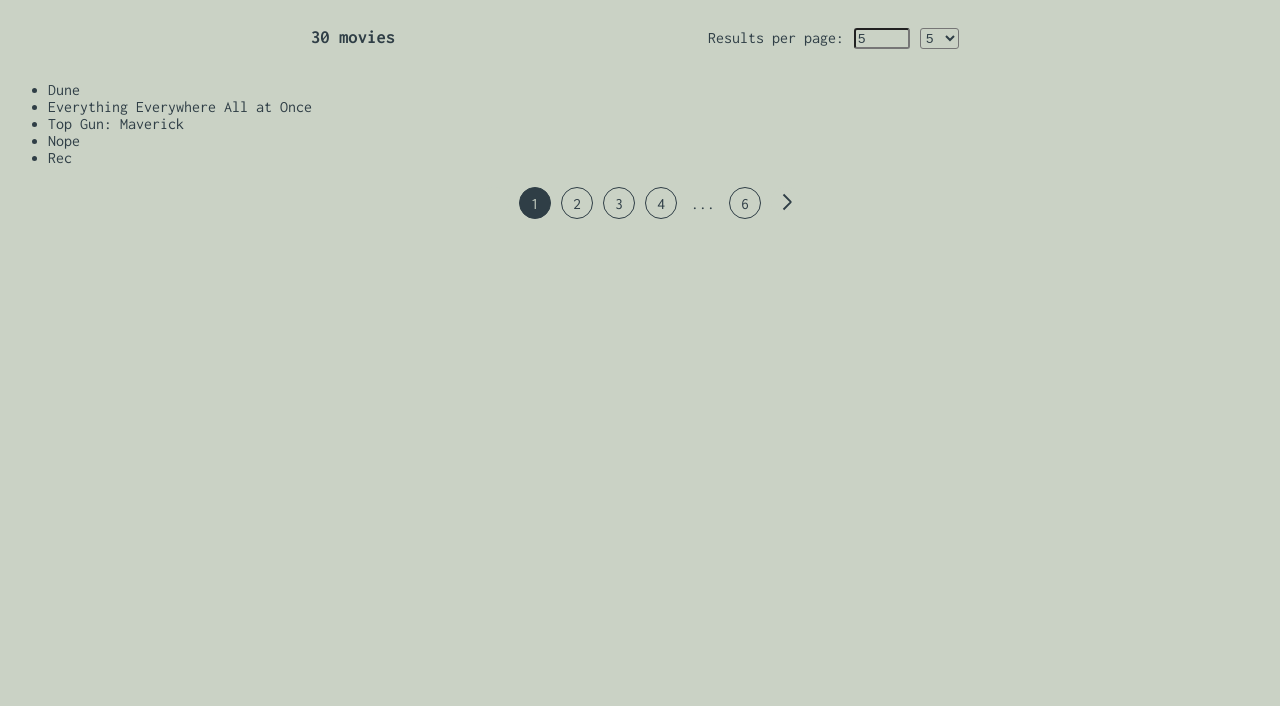
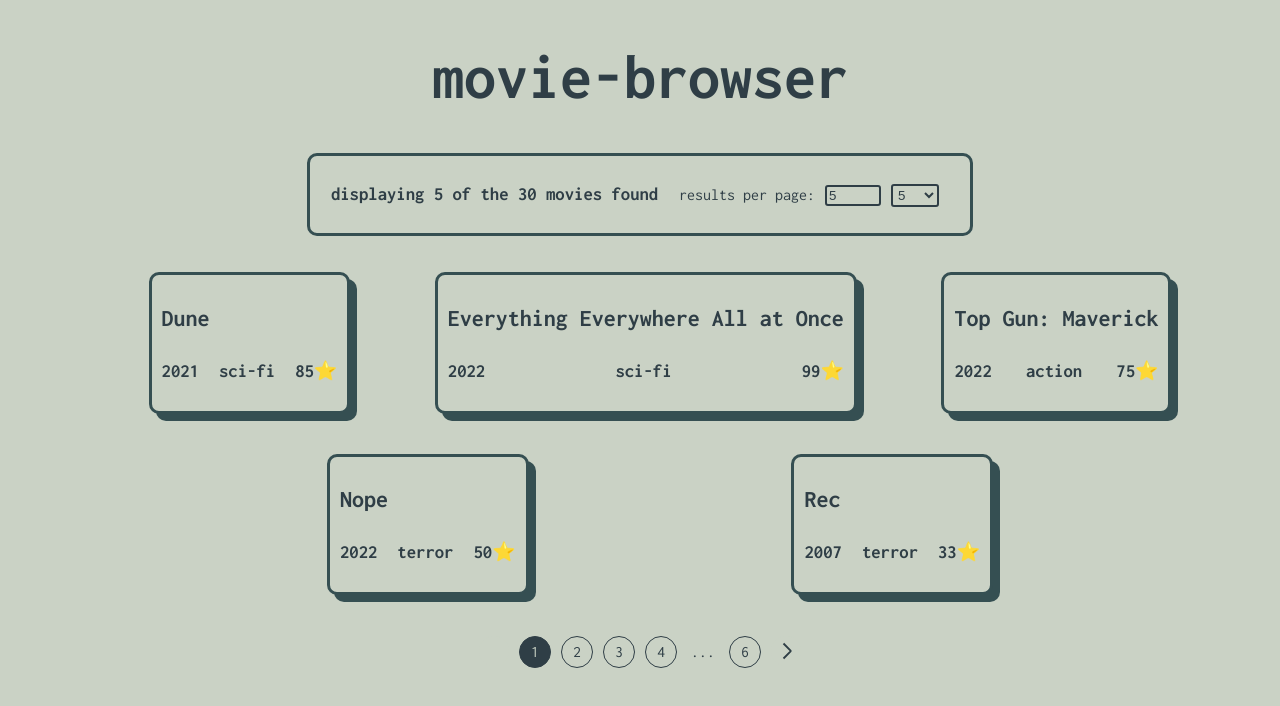
Before and after one commit to azohc/movie-browser, a Vue app: page / in a window 1280 px wide. Shown: the top 706 px of the page. Built offline with nearby package versions, Linux system fonts and the light colour scheme.

Commit message:
Movies in cards

```diff
--- a/src/App.vue
+++ b/src/App.vue
@@ -25,6 +25,7 @@ import { COLORS } from "./commons";
 import Paginator from "./components/Paginator.vue";
 import { ref, computed } from "vue";
 import movies from "./assets/movies.json";
+import Card from "./components/Card.vue";
 
 const pageSize = ref(5);
 const currentPage = ref(0);
@@ -35,45 +36,55 @@ const handlePageSizeChange = () => {
     currentPage.value = lastPage.value - 1;
   }
 };
-const handlePaginationChange = (selectedPage) => {
-  currentPage.value = selectedPage;
+const handlePageChange = (newPage) => {
+  currentPage.value = newPage;
 };
 </script>
 
 <template>
-  <div class="header">
-    <h3>{{ movies.length }} movies</h3>
+  <h1 class="title">movie-browser</h1>
+  <Card class="movies-header">
+    <h3>displaying {{ pageSize }} of the {{ movies.length }} movies found</h3>
     <div class="page-size-input">
-      <label for="page-size-input">Results per page:</label>
+      <label for="page-size-input">results per page:</label>
       <input
+        @change="handlePageSizeChange"
         type="number"
         name="page-size-input"
         v-model="pageSize"
         min="1"
         :max="movies.length"
       />
-      <select v-model="pageSize">
+      <select @change="handlePageSizeChange" v-model="pageSize">
         <option v-for="ps in [5, 10, 20]">{{ ps }}</option>
       </select>
     </div>
-  </div>
-  <div class="movie-container">
-    <ul>
+  </Card>
+  <ul class="movies-container">
     <li
+      class="movie-card-container"
       v-for="movie in movies.slice(
         currentPage * pageSize,
         currentPage * pageSize + pageSize
       )"
     >
+      <Card :hasShadow="true">
+        <h2 class="movie-title">
           {{ movie.title }}
+        </h2>
+        <div class="movie-subtitle">
+          <h3 class="movie-subtitle-year">{{ movie.year }}</h3>
+          <h3 class="movie-subtitle-genre">{{ movie.genre }}</h3>
+          <h3>{{ movie.score }}⭐</h3>
+        </div>
+      </Card>
     </li>
   </ul>
-  </div>
   <Paginator
     :currentPage="currentPage"
     :lastPage="lastPage"
     :nrPrevNextPages="2"
-    @pageSelected="handlePaginationChange"
+    @pageSelected="handlePageChange"
   />
 </template>
 
@@ -83,7 +94,15 @@ const handlePaginationChange = (selectedPage) => {
   color: v-bind(COLORS.dark);
 }
 
-.header {
+.title {
+  font-size: 4em;
+  display: flex;
+  margin-inline: auto;
+  text-align: center;
+  justify-content: center;
+}
+.movies-header {
+  width: 50vw;
   display: flex;
   margin-inline: auto;
   justify-content: space-evenly;
@@ -92,14 +111,47 @@ const handlePaginationChange = (selectedPage) => {
 
 .page-size-input > * {
   margin-inline: 10px;
+  width: 48px;
 }
 .page-size-input > input {
   margin-inline: 0;
+  border-color: v-bind(COLORS.dark);
+  border-style: double;
   border-radius: 3px;
 }
 
 .page-size-input > select {
   padding: 1px;
+  border-color: v-bind(COLORS.dark);
+  border-width: 2px;
   border-radius: 3px;
+  border-style: double;
+}
+
+.movies-container {
+  width: 90vw;
+  display: flex;
+  flex-wrap: wrap;
+  margin-inline: auto;
+  list-style: none;
+  align-items: center;
+  justify-content: space-evenly;
+}
+.movie-card-container {
+  margin: 20px;
+}
+
+.movie-title {
+  margin-bottom: 10px;
+}
+.movie-subtitle {
+  display: flex;
+  flex-wrap: wrap;
+  justify-content: space-between;
+  align-items: baseline;
+}
+
+.movie-subtitle-genre {
+  padding-inline: 20px;
 }
 </style>
--- a/src/components/Card.vue
+++ b/src/components/Card.vue
@@ -0,0 +1,30 @@
+<script setup>
+import { COLORS } from "../commons";
+
+const { hasShadow, classes } = defineProps({
+  hasShadow: { type: Boolean, required: false, default: false },
+  classes: { type: Array, required: false },
+});
+</script>
+
+<template>
+  <div
+    :class="`card ${classList}`"
+    :style="{
+      'box-shadow': hasShadow ? `${COLORS.darkGray} 7px 7px` : 'none',
+    }"
+  >
+    <slot></slot>
+  </div>
+</template>
+
+<style scoped>
+.card {
+  border: 3px v-bind(COLORS.darkGray) solid;
+  min-height: 2vh;
+  min-width: 2vw;
+  border-radius: 10px;
+  padding: 10px;
+  transition: box-shadow 0.3s ease-out;
+}
+</style>
```
Also changed, not shown: 2 other files (tests, documents, lock files or other folders). Lines whose indentation alone changed are shown as unchanged.
